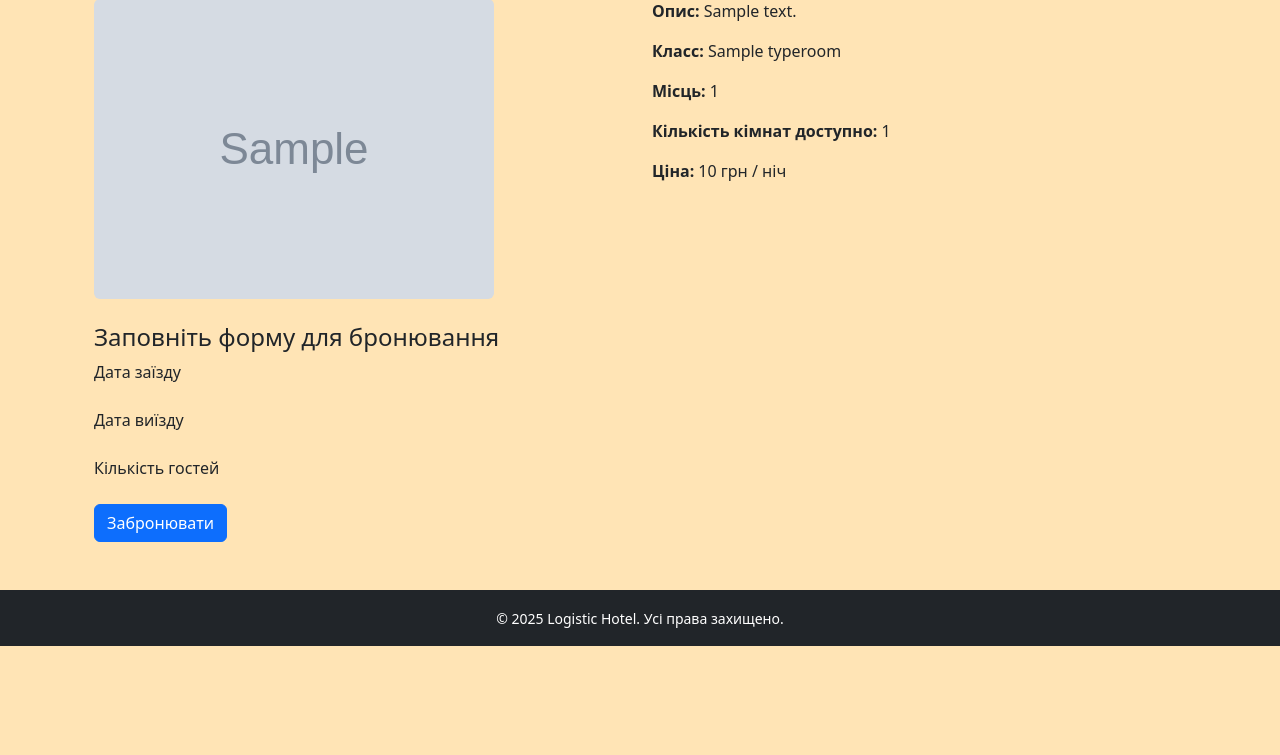
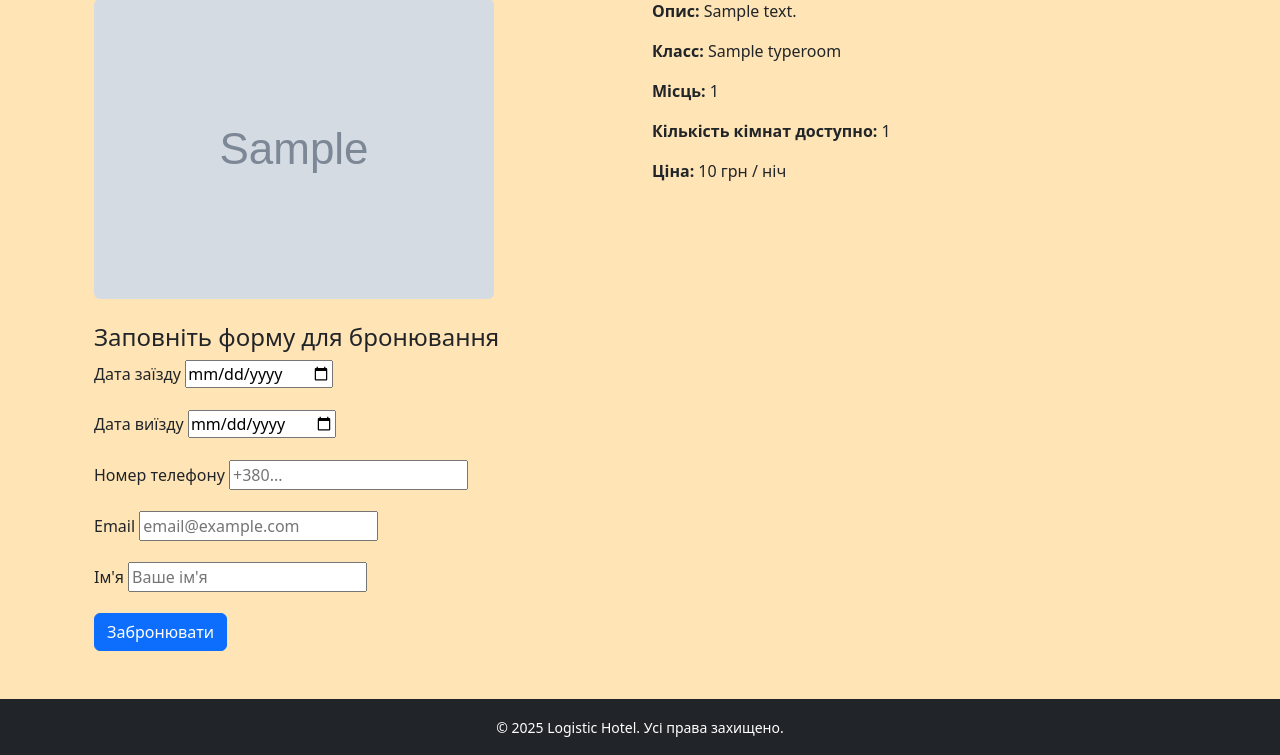
Before and after one commit to Danylo-logika/M4L2, a Django app: page /rooms/1 in a window 1280 px wide. Shown: the part 167-922 px from the top of the page. Before the commit the page ends 813 px from the top, so only its background shows below. Run offline with Django 5.2, Linux system fonts and the light colour scheme; a user stored in the database is signed in; tables that the repository leaves empty hold one stand-in row (values such as "Sample post"); grey boxes marked "Sample" are stand-in pictures.

Commit message:
add Booking

```diff
--- a/M4L2/settings.py
+++ b/M4L2/settings.py
@@ -126,3 +126,5 @@ MEDIA_ROOT = BASE_DIR / "media"
 # https://docs.djangoproject.com/en/5.2/ref/settings/#default-auto-field
 
 DEFAULT_AUTO_FIELD = 'django.db.models.BigAutoField'
+
+LOGIN_URL = '/login/'
--- a/M4L2A/forms.py
+++ b/M4L2A/forms.py
@@ -0,0 +1,34 @@
+from django import forms
+from M4L2A.models import Booking
+
+class BookingForm(forms.ModelForm):
+    class Meta:
+        model = Booking
+        fields = ['name','email','date_in','date_out','phone']
+        widgets = {
+            'name': forms.TextInput(attrs={
+                'class': 'form-control',
+                'placeholder': "Ваше ім'я"
+            }),
+            'email': forms.EmailInput(attrs={
+                'class': 'form-control',
+                'placeholder': 'email@example.com'
+            }),
+            'date_in': forms.DateInput(attrs={
+                'type': 'date',
+                'class': 'form-control'
+            }),
+            'date_out': forms.DateInput(attrs={
+                'type': 'date',
+                'class': 'form-control'
+            }),
+            'phone': forms.TextInput(attrs={
+                'class': 'form-control',
+                'placeholder': '+380...'
+            }),
+        }
+
+    def __init__(self, *args, **kwargs):
+        super().__init__(*args, **kwargs)
+        for field in self.fields.values():
+            field.widget.attrs['class'] = 'form'
--- a/M4L2A/views.py
+++ b/M4L2A/views.py
@@ -1,6 +1,8 @@
-from django.shortcuts import render, get_object_or_404
+from django.shortcuts import render, get_object_or_404, redirect
+from django.contrib.auth.decorators import login_required
+from M4L2A.forms import BookingForm
+from M4L2A.models import Room, Booking
 
-from M4L2A.models import Room, Booking
 
 # Create your views here.
 def main_page(request):
@@ -12,11 +14,23 @@ def main_page(request):
 
     return render(request,"M4L2A/room_list.html", context)
 
+@login_required
 def booking_page(request, room_id):
     room = get_object_or_404(Room, id=room_id)
+    form = BookingForm()
+
+    if request.method == "POST":
+        form = BookingForm(request.POST)
+        if form.is_valid():
+            booking = form.save(commit=False)
+            booking.room = room
+            booking.user = request.user
+            booking.save()
+            return redirect("main")
 
     context = {
-        'room' : room
+        'room' : room,
+        'form' : form
     }
 
     return render(request, 'M4L2A/booking_page.html', context)
--- a/templates/M4L2A/booking_page.html
+++ b/templates/M4L2A/booking_page.html
@@ -26,24 +26,35 @@
         {{ form.non_field_errors }}
 
         <div class="mb-3">
-            <label for="id_check_in" class="form-label">Дата заїзду</label>
-            {{ form.check_in.errors }}
-            {{ form.check_in }}
+            <label for="date_in" class="form-label">Дата заїзду</label>
+            {{ form.date_in.errors }}
+            {{ form.date_in }}
         </div>
 
         <div class="mb-3">
-            <label for="id_check_out" class="form-label">Дата виїзду</label>
-            {{ form.check_out.errors }}
-            {{ form.check_out }}
+            <label for="date_out" class="form-label">Дата виїзду</label>
+            {{ form.date_out.errors }}
+            {{ form.date_out }}
         </div>
 
         <div class="mb-3">
-            <label for="id_guests" class="form-label">Кількість гостей</label>
-            {{ form.guests.errors }}
-            {{ form.guests }}
+            <label for="phone" class="form-label">Номер телефону</label>
+            {{ form.phone.errors }}
+            {{ form.phone }}
+        </div>
+        <div class="mb-3">
+            <label for="email" class="form-label">Email</label>
+            {{ form.email.errors }}
+            {{ form.email }}
+        </div>
+        <div class="mb-3">
+            <label for="name" class="form-label">Ім'я</label>
+            {{ form.name.errors }}
+            {{ form.name }}
         </div>
 
         <button type="submit" class="btn btn-primary">Забронювати</button>
     </form>
 </div>
+
 {% endblock %}
```
Also changed, not shown: M4L2A/admin.py (+5 -4 lines).
